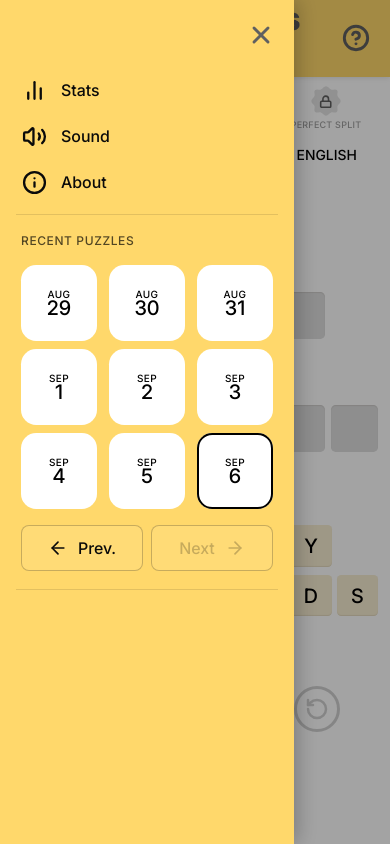
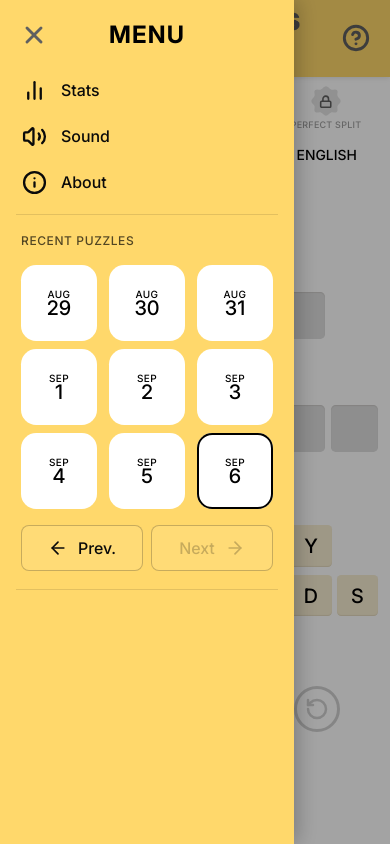
Before and after one commit to UncommonCrawl/SplitHappensWeb, a React (Vite) app: page / in a window 390 px wide. Both pictures are taken after a click on the button 34 px from the left and 37 px from the top of the page. Built offline with nearby package versions, Linux system fonts and the light colour scheme.

Commit message:
Mobile sidebar closing schema

```diff
--- a/src/App.tsx
+++ b/src/App.tsx
@@ -865,7 +865,10 @@ export default function App() {
         aria-label={isConstrained ? "Sidebar menu" : "Game sidebar"}
         aria-hidden={isConstrained && !drawerOpen ? "true" : undefined}
       >
-        <button className="drawer-close" aria-label="Close sidebar menu" onClick={() => closeDrawer()}><X /></button>
+        <header className="drawer-header">
+          <button className="drawer-close" aria-label="Close sidebar menu" onClick={() => closeDrawer()}><X /></button>
+          <h2>Menu</h2>
+        </header>
         <header className="sidebar-brand">
           <img src={staticAssetPath("/images/title.png")} alt="Split Happens" className="wordmark" />
           <h1>
--- a/src/styles.css
+++ b/src/styles.css
@@ -40,7 +40,7 @@ button { color: inherit; }
 h1, h2, h3, strong, b { font-weight: 500; }
 
 .app-shell { min-height: 100vh; display: grid; grid-template-columns: 294px minmax(0, 1fr); }
-.mobile-header, .drawer-backdrop, .drawer-close, .mobile-help-button { display: none; }
+.mobile-header, .drawer-backdrop, .drawer-header, .drawer-close, .mobile-help-button { display: none; }
 .app-sidebar {
   min-height: 100vh;
   height: 100dvh;
@@ -561,7 +561,25 @@ button.gold-word:focus-visible { outline: 2px solid var(--selection); outline-of
   }
   .app-sidebar.drawer-open { transform: translateX(0); visibility: visible; transition: transform .22s ease; }
   .app-sidebar .sidebar-brand { display: none; }
-  .drawer-close { margin: -5px -5px 5px auto; }
+  .drawer-header {
+    position: relative;
+    min-height: 44px;
+    margin: -5px 0 5px;
+    display: grid;
+    place-items: center;
+  }
+  .drawer-header h2 {
+    margin: 0;
+    color: #000;
+    font-size: 24px;
+    font-weight: 700;
+    line-height: 1.1;
+    text-align: center;
+  }
+  .drawer-close {
+    position: absolute;
+    left: -4px;
+  }
   .drawer-backdrop {
     position: fixed;
     inset: 0;
```
Also changed, not shown: 1 other file (tests, documents, lock files or other folders).
